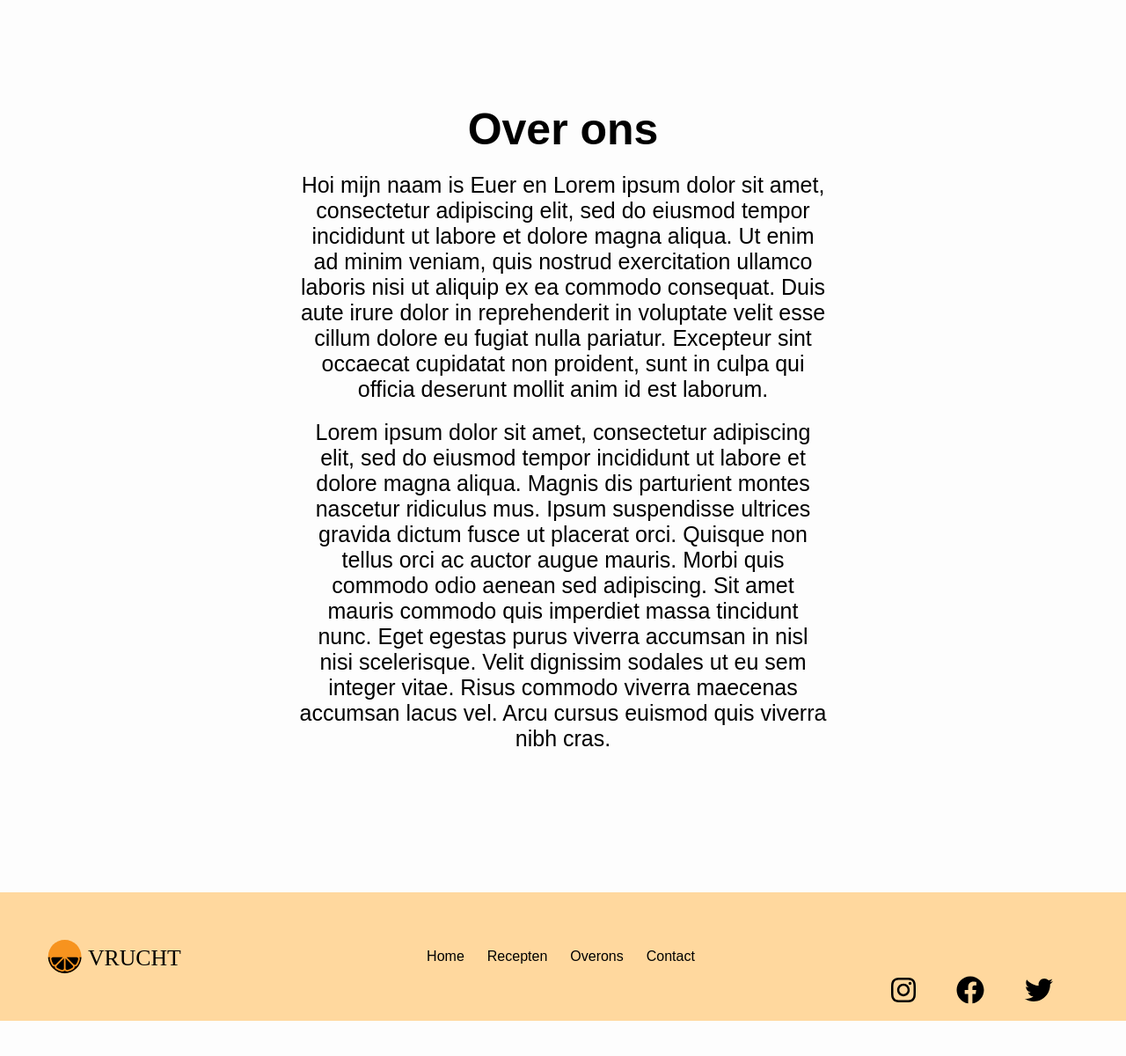
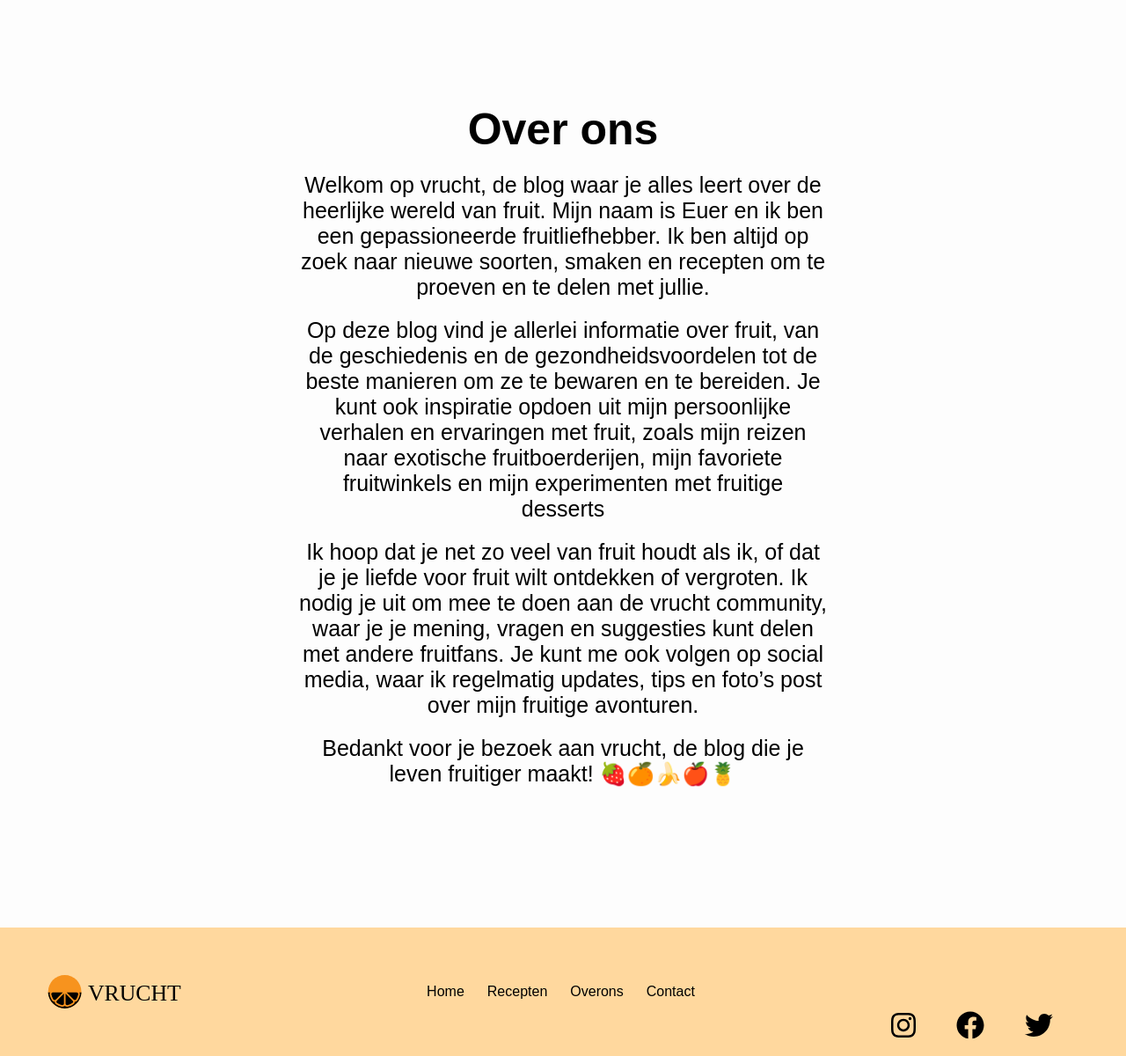
Before and after one commit to Euer24/Vrucht.be, a PHP site: page /overons in a window 1280 px wide. Shown: the part 472-1672 px from the top of the page at 88% size. Before the commit the page ends 1632 px from the top, so only its background shows below. Run offline with PHP 8.4, Linux system fonts and the light colour scheme.

Commit message:
nieuwe fotos toegevoegd

```diff
--- a/vrucht/overons.php
+++ b/vrucht/overons.php
@@ -13,10 +13,19 @@
 
 <h1>Over ons</h1>
 
-<p>Hoi mijn naam is Euer en Lorem ipsum dolor sit amet, consectetur adipiscing elit, sed do eiusmod tempor incididunt ut labore et dolore magna aliqua. Ut enim ad minim veniam, quis nostrud exercitation ullamco laboris nisi ut aliquip ex ea commodo consequat. Duis aute irure dolor in reprehenderit in voluptate velit esse cillum dolore eu fugiat nulla pariatur. Excepteur sint occaecat cupidatat non proident, sunt in culpa qui officia deserunt mollit anim id est laborum.</p>
+<p>Welkom op vrucht, de blog waar je alles leert over de heerlijke wereld van fruit. Mijn naam is Euer en ik ben een gepassioneerde fruitliefhebber. Ik ben altijd op zoek naar nieuwe soorten, smaken en recepten om te proeven en te delen met jullie.
+</p>
+
+<p>
+Op deze blog vind je allerlei informatie over fruit, van de geschiedenis en de gezondheidsvoordelen tot de beste manieren om ze te bewaren en te bereiden. Je kunt ook inspiratie opdoen uit mijn persoonlijke verhalen en ervaringen met fruit, zoals mijn reizen naar exotische fruitboerderijen, mijn favoriete fruitwinkels en mijn experimenten met fruitige desserts
+</p>
+
+<p>
+Ik hoop dat je net zo veel van fruit houdt als ik, of dat je je liefde voor fruit wilt ontdekken of vergroten. Ik nodig je uit om mee te doen aan de vrucht community, waar je je mening, vragen en suggesties kunt delen met andere fruitfans. Je kunt me ook volgen op social media, waar ik regelmatig updates, tips en foto’s post over mijn fruitige avonturen.
+</p>
 
 <p class="last-p">
-    Lorem ipsum dolor sit amet, consectetur adipiscing elit, sed do eiusmod tempor incididunt ut labore et dolore magna aliqua. Magnis dis parturient montes nascetur ridiculus mus. Ipsum suspendisse ultrices gravida dictum fusce ut placerat orci. Quisque non tellus orci ac auctor augue mauris. Morbi quis commodo odio aenean sed adipiscing. Sit amet mauris commodo quis imperdiet massa tincidunt nunc. Eget egestas purus viverra accumsan in nisl nisi scelerisque. Velit dignissim sodales ut eu sem integer vitae. Risus commodo viverra maecenas accumsan lacus vel. Arcu cursus euismod quis viverra nibh cras.
+Bedankt voor je bezoek aan vrucht, de blog die je leven fruitiger maakt! 🍓🍊🍌🍎🍍
 </p>
 <?php include $_SERVER['DOCUMENT_ROOT'] . '/public/layouts/footer.php'; ?>
 <?php include $_SERVER['DOCUMENT_ROOT'] . '/public/layouts/hamburger.php'; ?>
--- a/vrucht/public/layouts/navbar.php
+++ b/vrucht/public/layouts/navbar.php
@@ -6,10 +6,10 @@
             <div class="dropdown">
     <a href="/recept" class="dropdown-toggle">Recepten</a>
     <div class="dropdown-content">
-    <a href="/recepten/recept1">Mangosmoothie</a>
-        <a href="/recepten/recept2">Fruitijs</a>
-        <a href="/recepten/recept3">MangoSalade</a>
-        <a href="/recepten/recept4">Fruit yogurt</a>
+    <a href="/recepten/recept1">Fruitsmoothies</a>
+        <a href="/recepten/recept2">Passievrucht/Mango Cheesecake</a>
+        <a href="/recepten/recept3">Bosbessen-Havermout Muffins</a>
+        <a href="/recepten/recept4">Meloen-Munt Salade</a>
         <a href="/recepten/recept5">SterfruitSalade</a>
         <a href="/recepten/recept6">Watermaloenshake</a>
         <a href="/recepten/recept7">Fruitblokijs</a>
--- a/vrucht/recept.php
+++ b/vrucht/recept.php
@@ -28,7 +28,7 @@
             <img src="/public/img/img2.webp" alt="img 9">
         </a>
         <a href="/recepten/recept2" class="titel">
-            Fruitblok ijs
+                 Passievrucht en Mango
         </a>
         <br>
         <p>
@@ -40,7 +40,7 @@
             <img src="/public/img/img3.webp" alt="img 9">
         </a>
         <a href="/recepten/recept3" class="titel">
-            Mangosalade
+             Bosbessen-Havermout Muffins
         </a>
         <br>
         <p>
@@ -52,7 +52,7 @@
             <img src="/public/img/img4.webp" alt="img 9">
         </a>
         <a href="/recepten/recept4" class="titel">
-            Fruit Yogurt
+            Frisse Meloen-Munt Salade
         </a>
         <br>
         <p>
--- a/vrucht/recepten/recept2.php
+++ b/vrucht/recepten/recept2.php
@@ -15,8 +15,8 @@
 
 <div class="recept-container">
     <div class="image-text-container">
-        <img src="/public/img/img1.webp" alt = "fruit img">
-    <h1>Magie van Passievrucht en Mango</h1>
+        <img src="/public/img/img2.webp" alt = "fruit img">
+    <h1>Passievrucht en Mango</h1>
     </div>
 
     <p>In de wereld van heerlijke desserts staat cheesecake hoog op de lijst van favorieten. Maar wat als we een exotische draai geven aan deze klassieker door de zoete smaak van passievrucht en mango toe te voegen? Maak je klaar om je smaakpapillen te betoveren met deze verleidelijke Passievrucht-Mango Cheesecake. In deze uitgebreide tekst ontdek je niet alleen het gedetailleerde recept, maar ook de oorsprong van deze verrukkelijke vruchten en enkele handige tips om je bakavontuur tot een succes te maken.
--- a/vrucht/recepten/recept3.php
+++ b/vrucht/recepten/recept3.php
@@ -15,8 +15,8 @@
 
 <div class="recept-container">
     <div class="image-text-container">
-        <img src="/public/img/img1.webp" alt = "fruit img">
-    <h1>Heerlijke Bosbessen-Havermout Muffins</h1>
+        <img src="/public/img/img3.webp" alt = "fruit img">
+    <h1>Bosbessen-Havermout Muffins</h1>
     </div>
 
     <p>Inleiding</p>
--- a/vrucht/recepten/recept4.php
+++ b/vrucht/recepten/recept4.php
@@ -15,7 +15,7 @@
 
 <div class="recept-container">
     <div class="image-text-container">
-        <img src="/public/img/img1.webp" alt = "fruit img">
+        <img src="/public/img/img4.webp" alt = "fruit img">
     <h1>Frisse Meloen-Munt Salade</h1>
 
     </div>
```
Also changed, not shown: vrucht/index.php (+8 -8 lines), vrucht/public/img/home1.webp, vrucht/public/img/home1_50.webp (deleted), vrucht/public/img/home2.webp, 5 other files.
